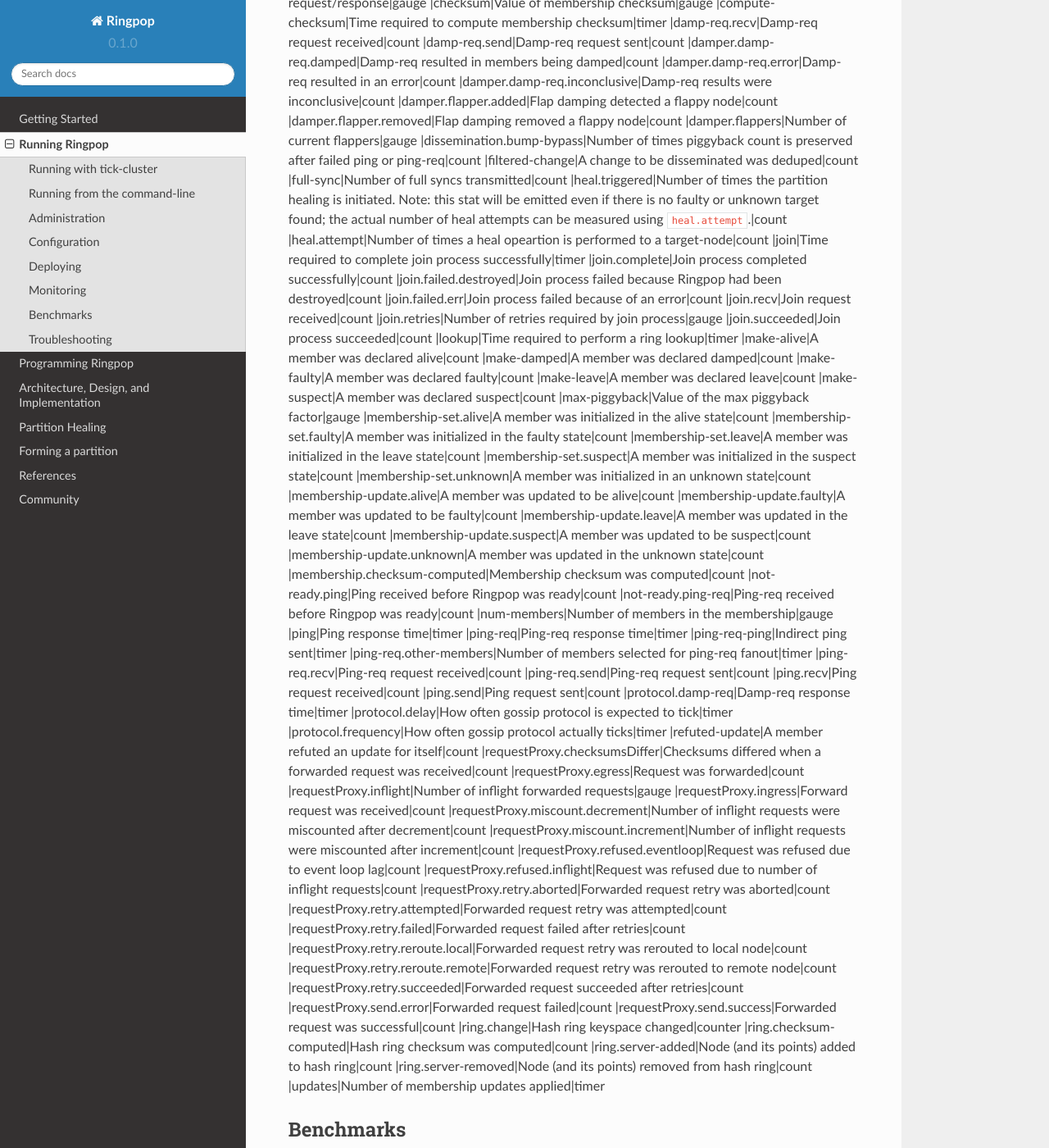
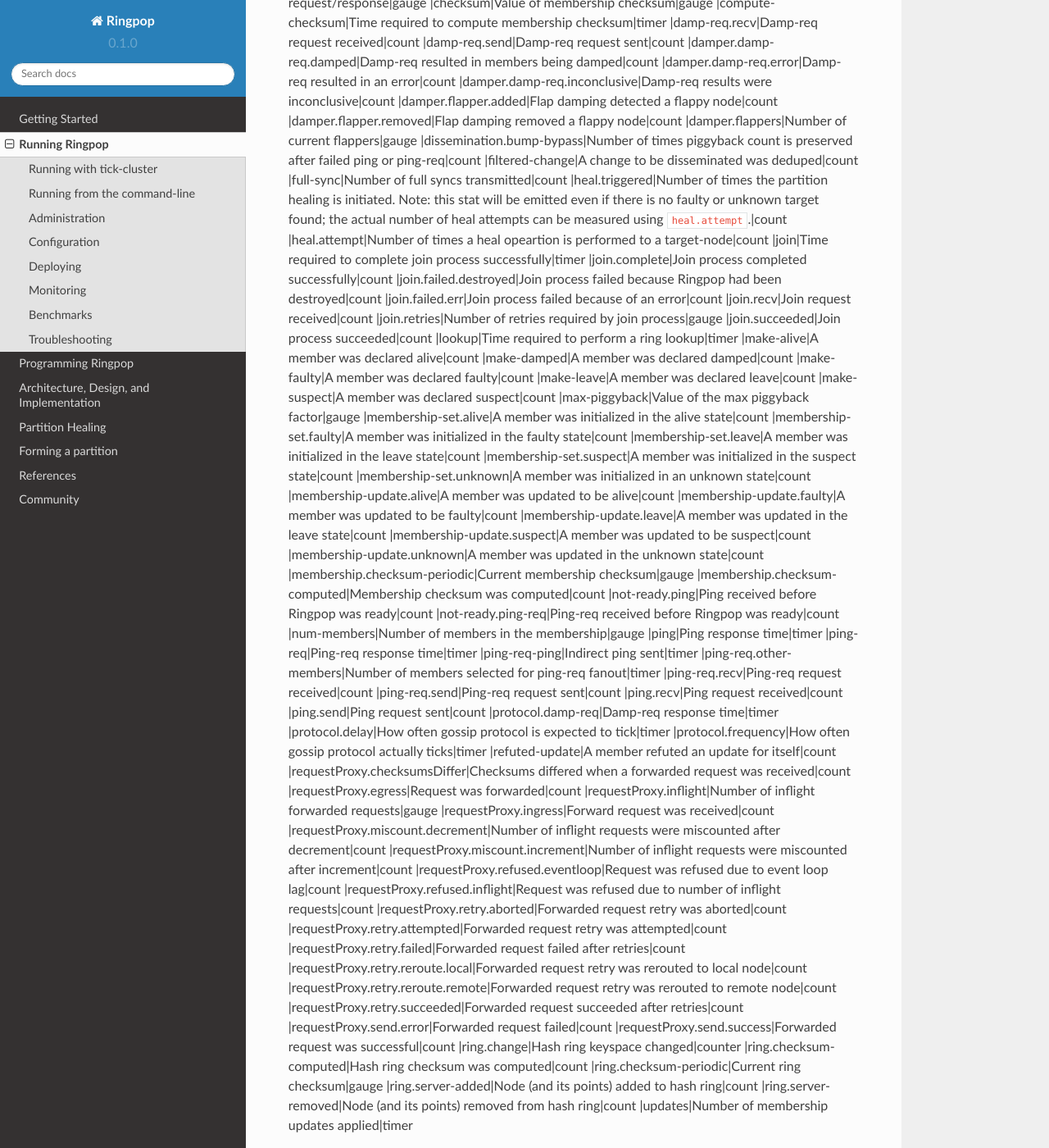
Before and after one commit to uber-node/ringpop-common, a Sphinx documentation site: the page built from docs/running_ringpop.md, in a window 1280 px wide and 1400 px high, scrolled down 1829 px. Shown: the whole window at 82% size. Built offline with Sphinx 7.4.7 and the Read the Docs theme 2.0.0, drawn with Linux system fonts in a browser that asks for light colours.

Commit message:
Add {membership,ring}.checksum-periodic

```diff
--- a/docs/running_ringpop.md
+++ b/docs/running_ringpop.md
@@ -97,6 +97,7 @@ properly-formatted table, please see [this page on github][2].*
 |membership-update.leave|A member was updated in the leave state|count
 |membership-update.suspect|A member was updated to be suspect|count
 |membership-update.unknown|A member was updated in the unknown state|count
+|membership.checksum-periodic|Current membership checksum|gauge
 |membership.checksum-computed|Membership checksum was computed|count
 |not-ready.ping|Ping received before Ringpop was ready|count
 |not-ready.ping-req|Ping-req received before Ringpop was ready|count
@@ -131,6 +132,7 @@ properly-formatted table, please see [this page on github][2].*
 |requestProxy.send.success|Forwarded request was successful|count
 |ring.change|Hash ring keyspace changed|counter
 |ring.checksum-computed|Hash ring checksum was computed|count
+|ring.checksum-periodic|Current ring checksum|gauge
 |ring.server-added|Node (and its points) added to hash ring|count
 |ring.server-removed|Node (and its points) removed from hash ring|count
 |updates|Number of membership updates applied|timer
```
